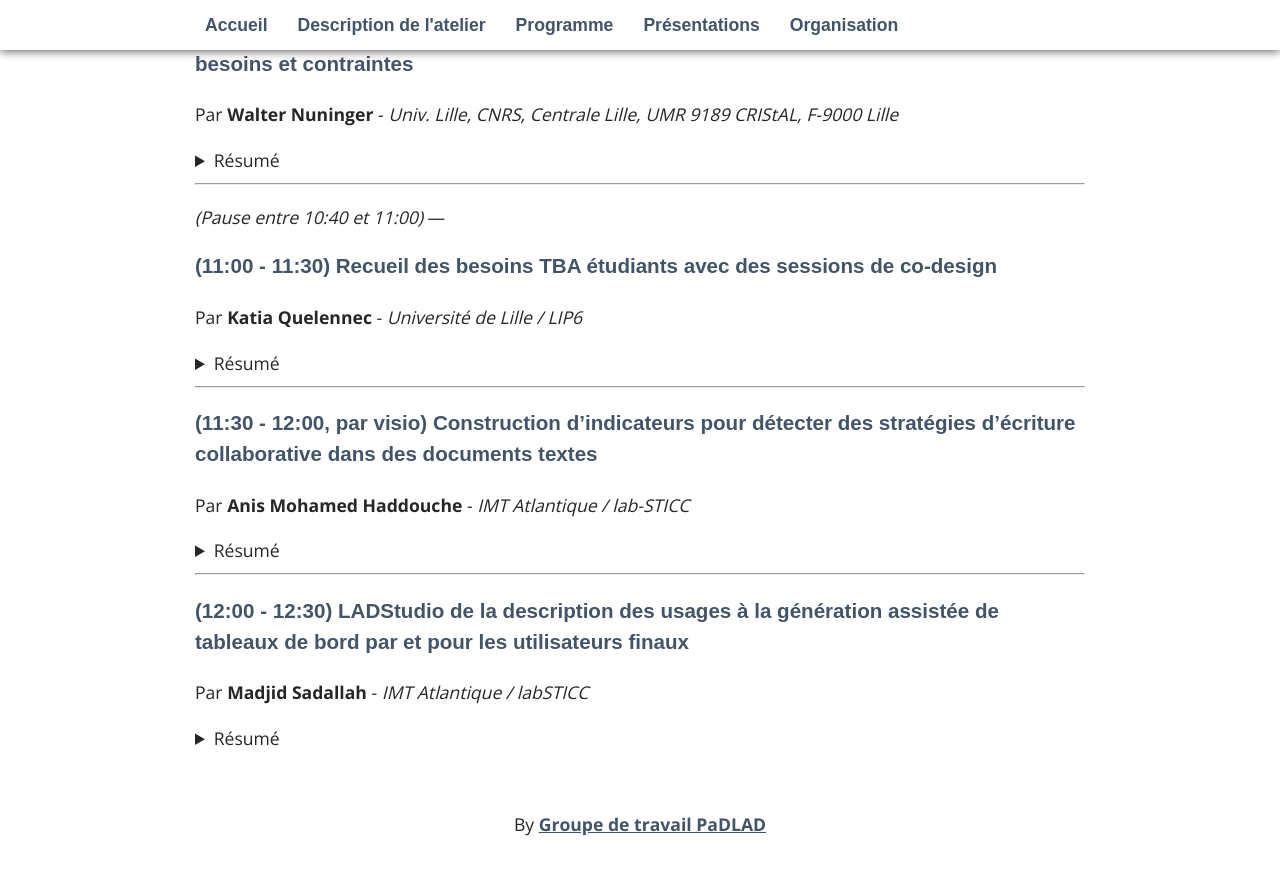
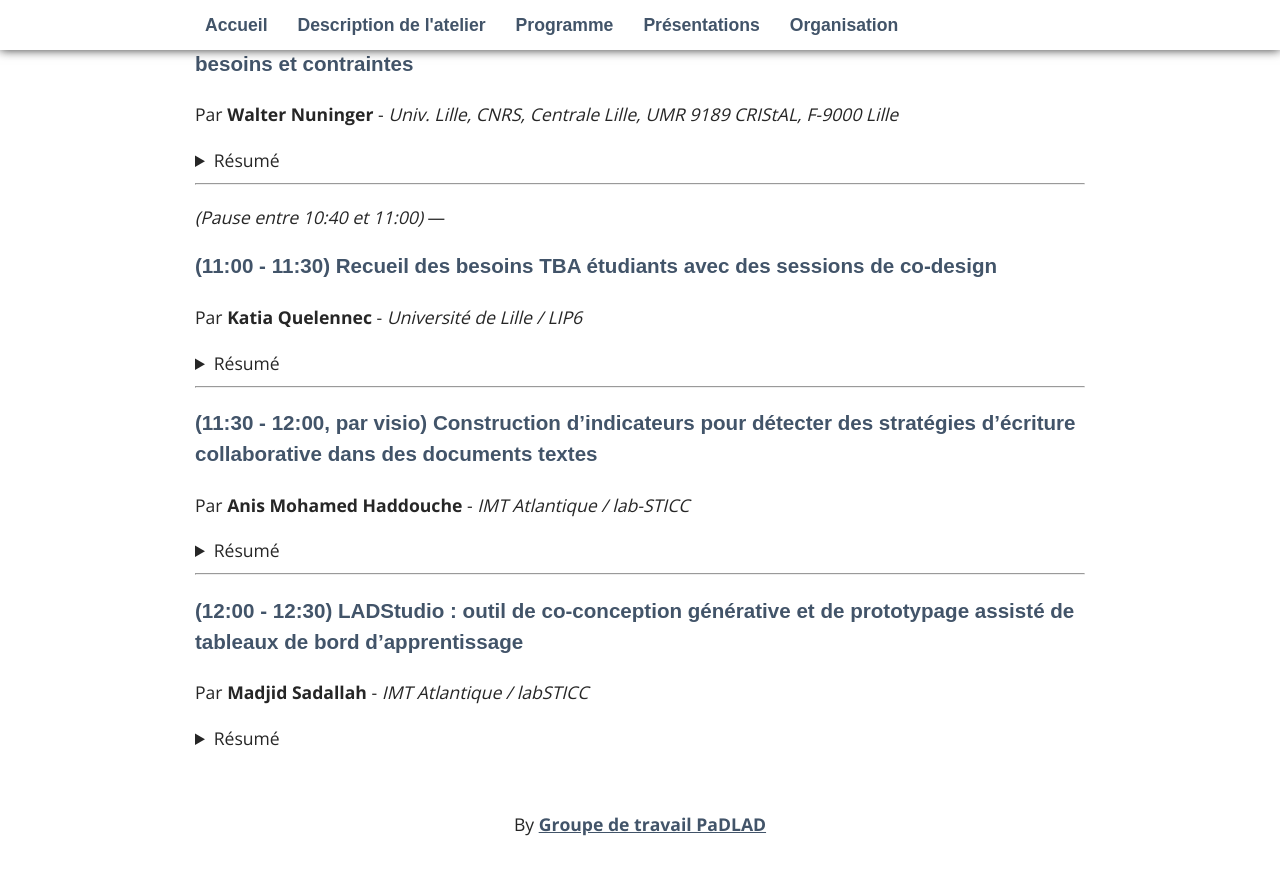
Before and after one commit to padlad/EIAH2025, a Jekyll site: the page built from _pages/04_presentations.md, in a window 1280 px wide and 900 px high, scrolled down 764 px. Shown: the top 875 px of the window. Built offline with Jekyll 4.4.1, drawn with Linux system fonts in a browser that asks for light colours; some web fonts are replaced.

Commit message:
Update 04_presentations.md

```diff
--- a/_pages/04_presentations.md
+++ b/_pages/04_presentations.md
@@ -47,7 +47,7 @@ Lors de la conception des tableaux de bords, les enseignants demandent souvent d
 
 ---
 
-### (12:00 - 12:30) LADStudio de la description des usages à la génération assistée de tableaux de bord par et pour les utilisateurs finaux
+### (12:00 - 12:30) LADStudio : outil de co-conception générative et de prototypage assisté de tableaux de bord d'apprentissage
 Par **Madjid Sadallah** - *IMT Atlantique / labSTICC*
 
 <details>
```
